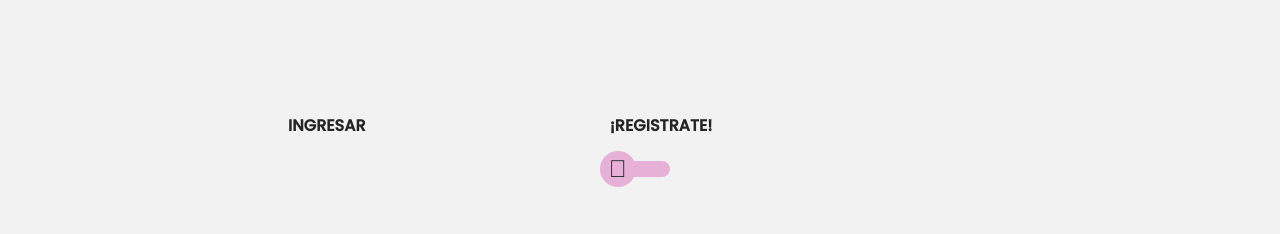
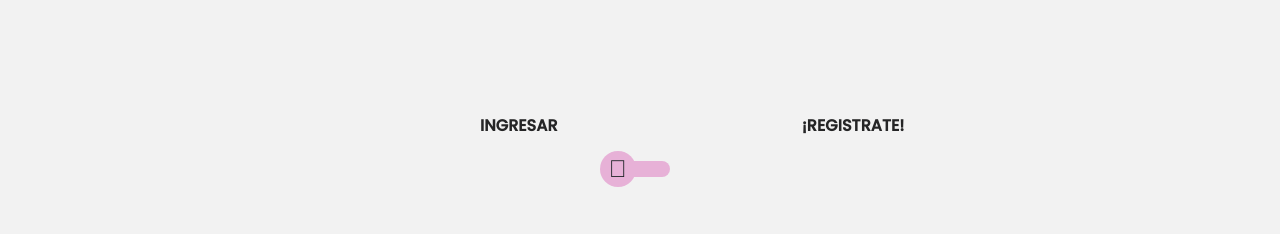
Before and after one commit to DaniellaMolina/proyectofinal-Desarrolloweb, a website: page secciones/ingresar.html in a window 1280 px wide. Shown: the part 108-342 px from the top of the page. Drawn offline with nearby package versions, Linux system fonts and the light colour scheme; grey boxes are pictures that could not be loaded.

Commit message:
Responsive pagina 5

```diff
--- a/sass/views/_ingresar.scss
+++ b/sass/views/_ingresar.scss
@@ -41,7 +41,7 @@
         }
 
         .span1 {
-            margin-left: 18rem;
+            margin-left: 30rem;
             @include movil {
                 margin-left: 3rem;
             }
```
Also changed, not shown: css/estilos.css.
